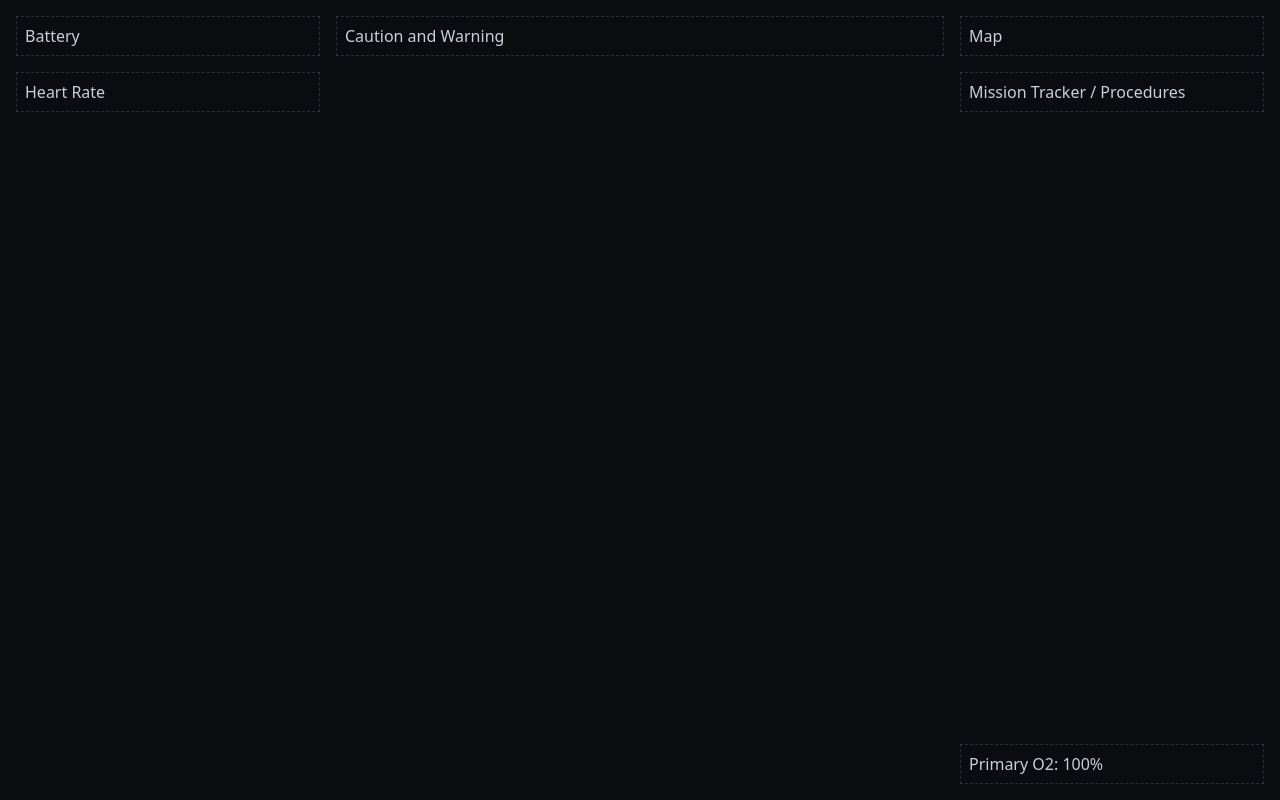
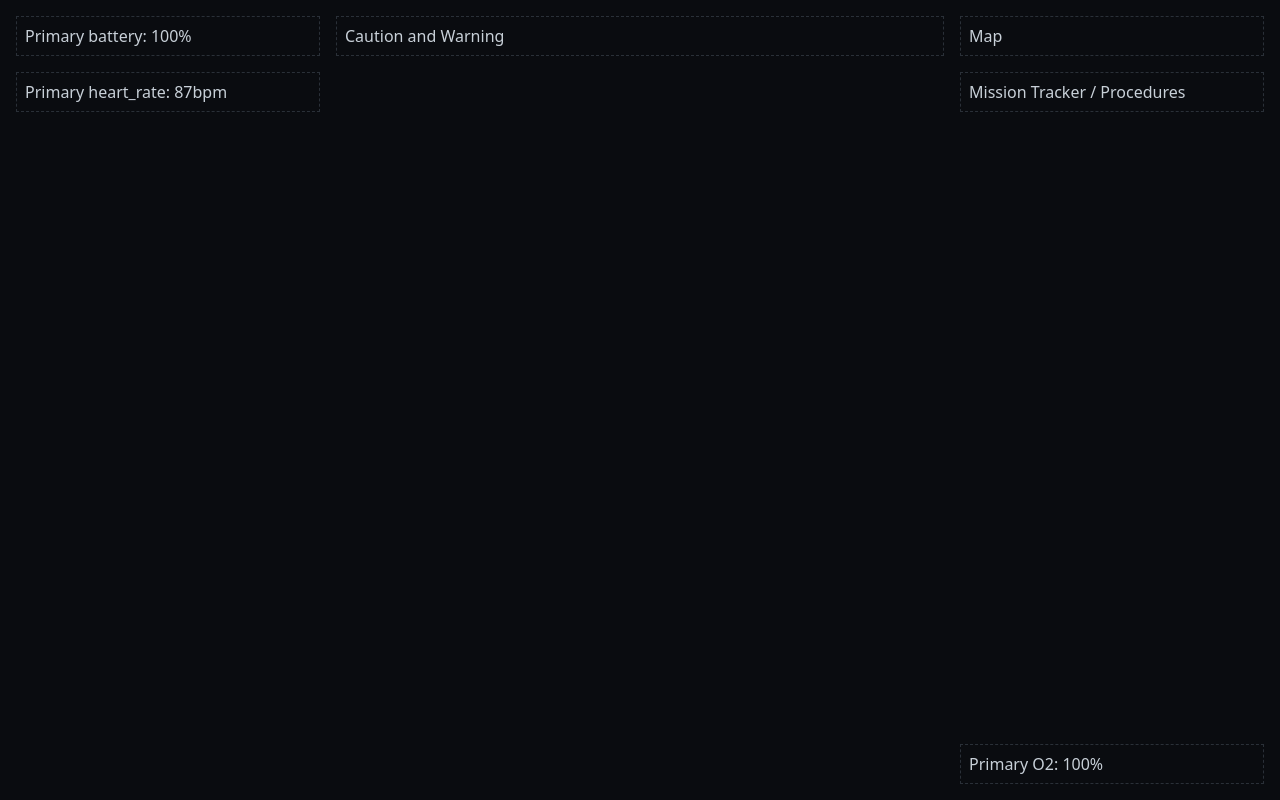
Before and after one commit to kenecu1/nasa-suits-hud, a React (Vite) app in the folder hud/: page / in a window 1280 px wide. Built offline with nearby package versions, Linux system fonts and the light colour scheme.

Commit message:
SUITS-26: show battery and heart rate form telemetry

```diff
--- a/hud/src/layout/HudLayout.tsx
+++ b/hud/src/layout/HudLayout.tsx
@@ -11,11 +11,11 @@ function HudLayout() {
   const { telemetry } = useTelemetry();
   return (
     <div className="hud">
-      <div className="area-battery"><BatteryPanel /></div>
+      <div className="area-battery"><BatteryPanel telemetry={telemetry} /></div>
       <div className="area-warning"><WarningBanner /></div>
       <div className="area-map"><MapPanel /></div>
       <div className="area-tracker"><MissionTracker /></div>
-      <div className="area-heart"><HeartRatePanel /></div>
+      <div className="area-heart"><HeartRatePanel telemetry = {telemetry} /></div>
       <div className="area-vitals"><VitalsPanel telemetry={telemetry} /></div>
     </div>
   );
--- a/hud/src/panels/BatteryPanel.tsx
+++ b/hud/src/panels/BatteryPanel.tsx
@@ -1,5 +1,15 @@
-function BatteryPanel() {
-  return <div className="panel">Battery</div>;
+import type { SuitTelemetry } from '../telemetry/types';
+
+function BatteryPanel({ telemetry }: { telemetry: SuitTelemetry | null}) {
+  if (!telemetry) {
+    return <div className="panel">Waiting for data...</div>;
+  }
+
+  return (
+    <div className="panel">
+      Primary battery: {Math.round(telemetry.primary_battery_level)}%
+    </div>
+  );
 }
 
 export default BatteryPanel;
--- a/hud/src/panels/HeartRatePanel.tsx
+++ b/hud/src/panels/HeartRatePanel.tsx
@@ -1,5 +1,15 @@
-function HeartRatePanel() {
-  return <div className="panel">Heart Rate</div>;
+import type { SuitTelemetry } from '../telemetry/types';
+
+function HeartRatePanel({ telemetry }: { telemetry: SuitTelemetry | null}) {
+  if (!telemetry) {
+    return <div className="panel">Waiting for data...</div>;
+  }
+
+  return (
+    <div className="panel">
+      Primary heart_rate: {Math.round(telemetry.heart_rate)}bpm
+    </div>
+  );
 }
 
 export default HeartRatePanel;
```
